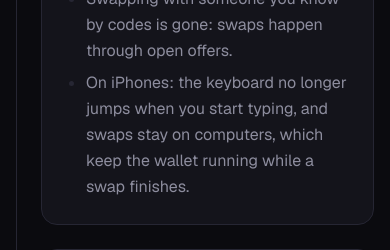
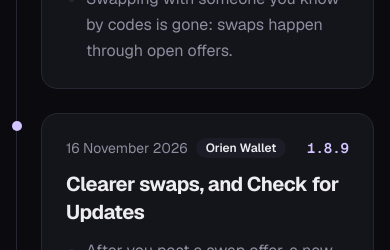
Before and after one commit to GnosysLabs/orien, a Next.js app in the folder web/: page /changelog in a window 390 px wide. Shown: the part 969-1219 px from the top of the page. Built offline with nearby package versions, Linux system fonts and the light colour scheme; no server answers.

Commit message:
Changelog: 1.8.10 is for computers; the iPhone line waits for its release
Co-Authored-By: Claude Opus 5.5 <noreply@anthropic.com>

```diff
--- a/web/src/content/changelog.ts
+++ b/web/src/content/changelog.ts
@@ -36,7 +36,6 @@ export const CHANGELOG: Entry[] = [
       'Report and block are in a tidy ⋯ menu, and a seller\'s email, Telegram and X open with a tap.',
       'Check for Updates answers in a clear card, and screens with more below show a small arrow.',
       'Swapping with someone you know by codes is gone: swaps happen through open offers.',
-      'On iPhones: the keyboard no longer jumps when you start typing, and swaps stay on computers, which keep the wallet running while a swap finishes.',
     ],
   },
   {
```
